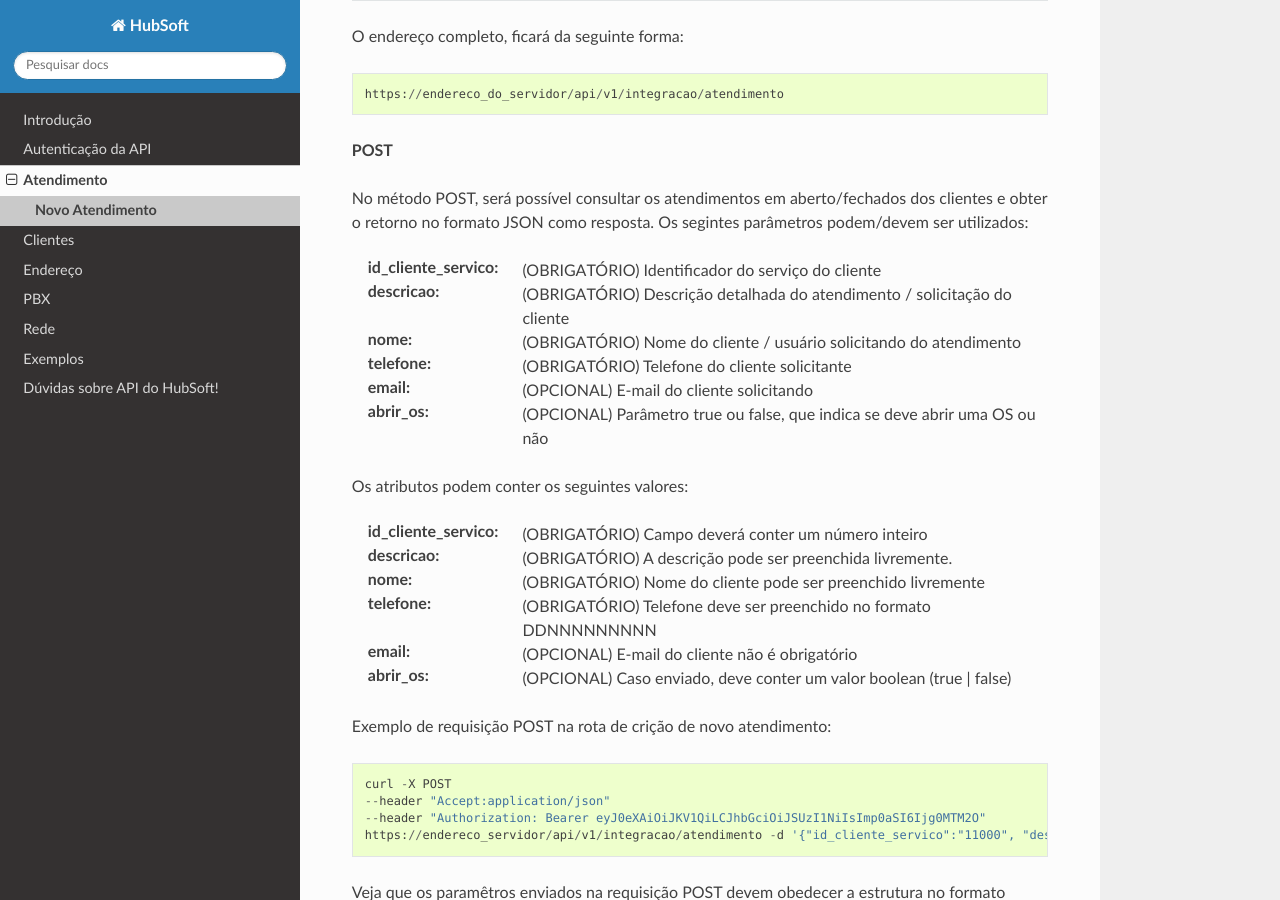
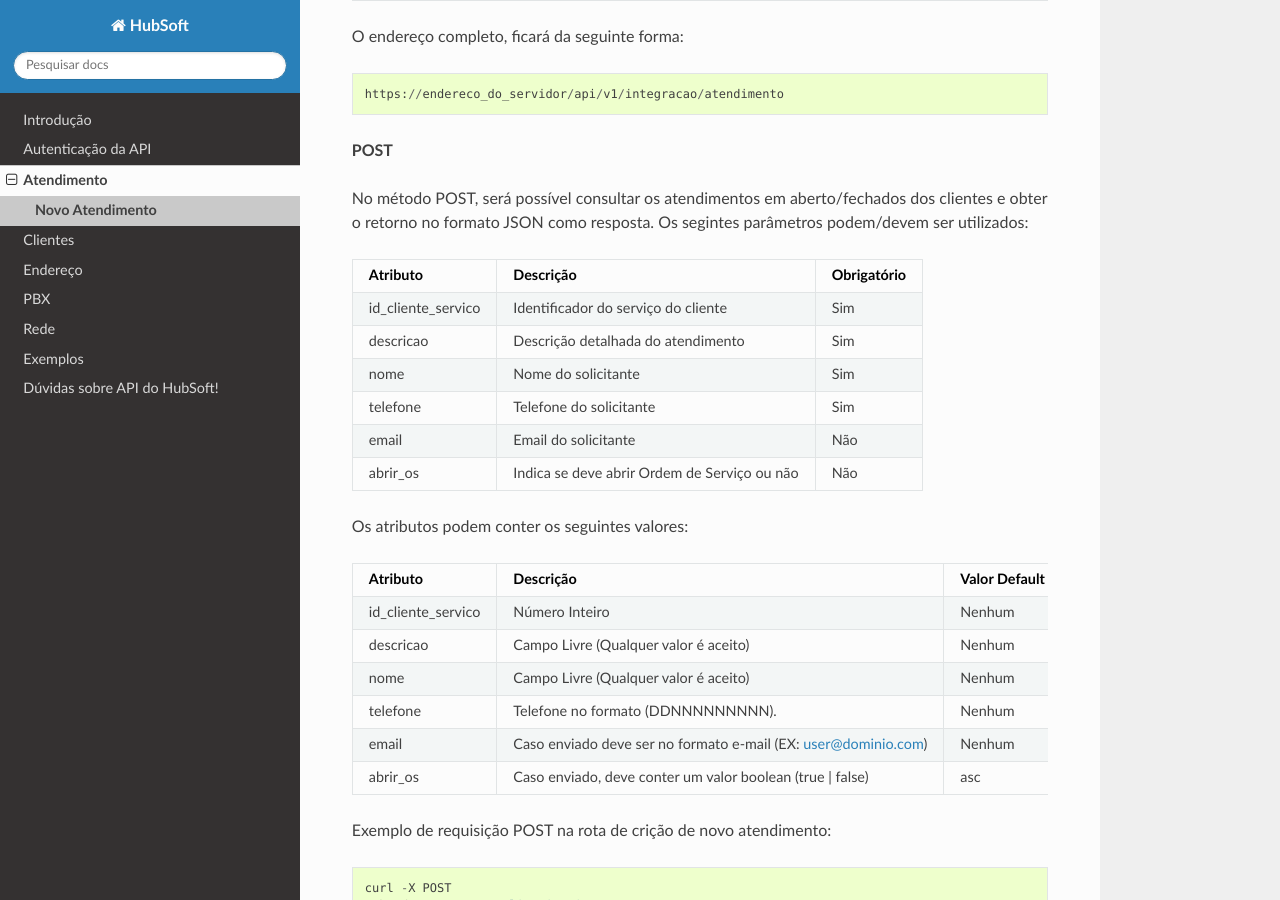
Before and after one commit to hubsoftbrasil/api, a Sphinx documentation site: the page built from docs/source/atendimento/novo.rst, in a window 1280 px wide and 900 px high, scrolled down 370 px. Built offline with Sphinx 7.4.7 and the Read the Docs theme 2.0.0, drawn with Linux system fonts in a browser that asks for light colours.

Commit message:
Mehorias na estrutura do documento

```diff
--- a/docs/source/atendimento/novo.rst
+++ b/docs/source/atendimento/novo.rst
@@ -17,21 +17,69 @@ O endereço completo, ficará da seguinte forma::
 
 No método POST, será possível consultar os atendimentos em aberto/fechados dos clientes e obter o retorno no formato JSON como resposta. Os segintes parâmetros podem/devem ser utilizados:
 
-:id_cliente_servico: (OBRIGATÓRIO) Identificador do serviço do cliente
-:descricao: (OBRIGATÓRIO) Descrição detalhada do atendimento / solicitação do cliente
-:nome: (OBRIGATÓRIO) Nome do cliente / usuário solicitando do atendimento
-:telefone: (OBRIGATÓRIO) Telefone do cliente solicitante
-:email: (OPCIONAL) E-mail do cliente solicitando
-:abrir_os: (OPCIONAL) Parâmetro true ou false, que indica se deve abrir uma OS ou não
+.. list-table::
+   :header-rows: 1
+
+   *  -  Atributo
+      -  Descrição
+      -  Obrigatório
+
+   *  -  id_cliente_servico
+      -  Identificador do serviço do cliente
+      -  Sim
+
+   *  -  descricao
+      -  Descrição detalhada do atendimento
+      -  Sim
+
+   *  -  nome
+      -  Nome do solicitante
+      -  Sim
+
+   *  -  telefone
+      -  Telefone do solicitante
+      -  Sim
+
+   *  -  email
+      -  Email do solicitante
+      -  Não
+
+   *  -  abrir_os
+      -  Indica se deve abrir Ordem de Serviço ou não
+      -  Não
 
 Os atributos podem conter os seguintes valores:
 
-:id_cliente_servico: (OBRIGATÓRIO) Campo deverá conter um número inteiro
-:descricao: (OBRIGATÓRIO) A descrição pode ser preenchida livremente.
-:nome: (OBRIGATÓRIO) Nome do cliente pode ser preenchido livremente
-:telefone: (OBRIGATÓRIO) Telefone deve ser preenchido no formato DDNNNNNNNNN
-:email: (OPCIONAL) E-mail do cliente não é obrigatório
-:abrir_os: (OPCIONAL) Caso enviado, deve conter um valor boolean (true | false)
+.. list-table::
+   :header-rows: 1
+
+   *  -  Atributo
+      -  Descrição
+      -  Valor Default
+
+   *  -  id_cliente_servico
+      -  Número Inteiro
+      -  Nenhum
+
+   *  -  descricao
+      -  Campo Livre (Qualquer valor é aceito)
+      -  Nenhum
+
+   *  -  nome
+      -  Campo Livre (Qualquer valor é aceito)
+      -  Nenhum
+
+   *  -  telefone
+      -  Telefone no formato (DDNNNNNNNNN).
+      -  Nenhum
+
+   *  -  email
+      -  Caso enviado deve ser no formato e-mail (EX: user@dominio.com)
+      -  Nenhum
+
+   *  -  abrir_os
+      -  Caso enviado, deve conter um valor boolean (true | false)
+      -  asc
 
 Exemplo de requisição POST na rota de crição de novo atendimento::
 
```
